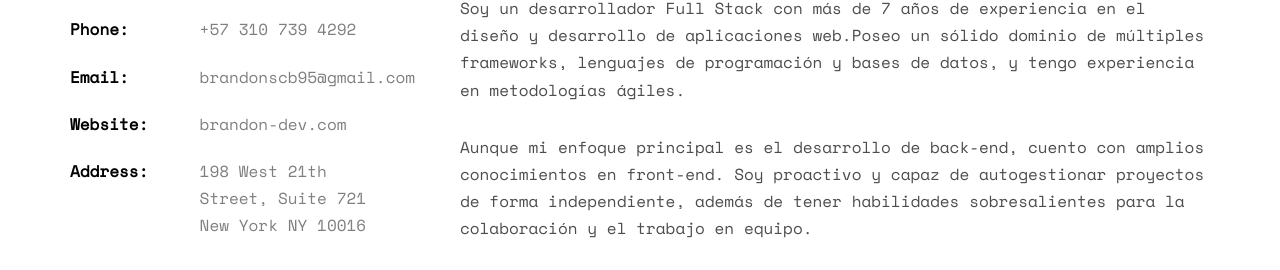
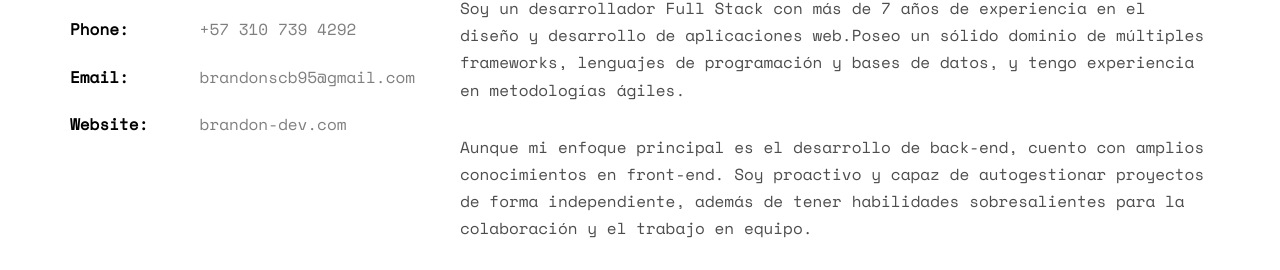
Before and after one commit to brandonscb22/portafolio, a plain HTML site: page index.html in a window 1280 px wide. Shown: the part 1130-1400 px from the top of the page. Drawn offline with nearby package versions, Linux system fonts and the light colour scheme; files whose address does not match are found by name.

```diff
--- a/index.html
+++ b/index.html
@@ -102,8 +102,6 @@
 									class="second-block">brandonscb95@gmail.com</span></li>
 							<li><span class="first-block">Website:</span><span
 									class="second-block">brandon-dev.com</span></li>
-							<li><span class="first-block">Address:</span><span class="second-block">198 West 21th
-									Street, Suite 721 New York NY 10016</span></li>
 						</ul>
 					</div>
 					<div class="col-md-8">
```
